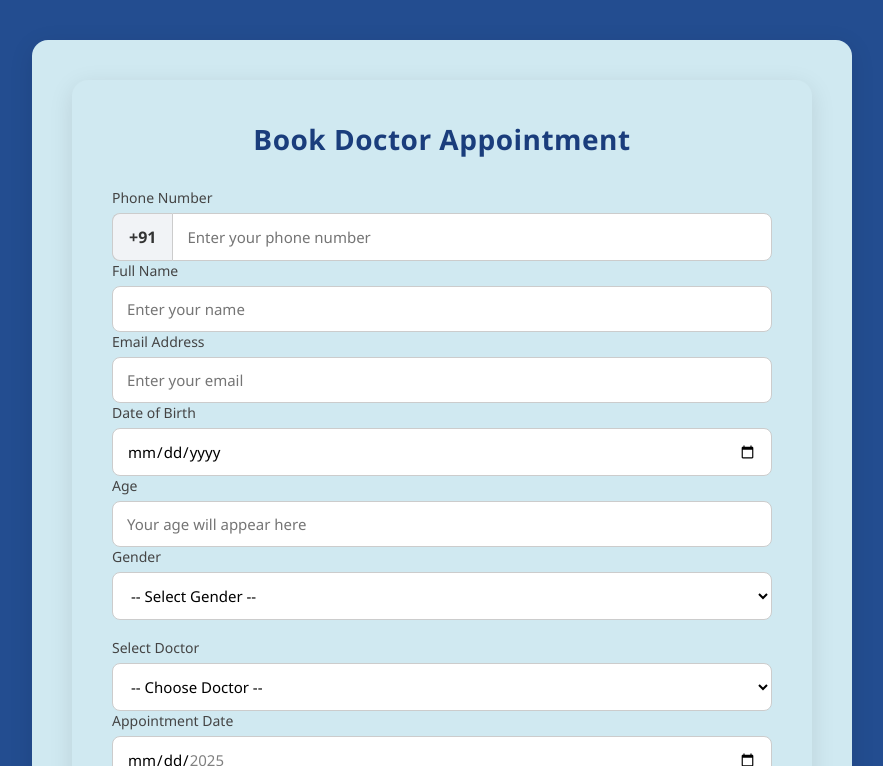
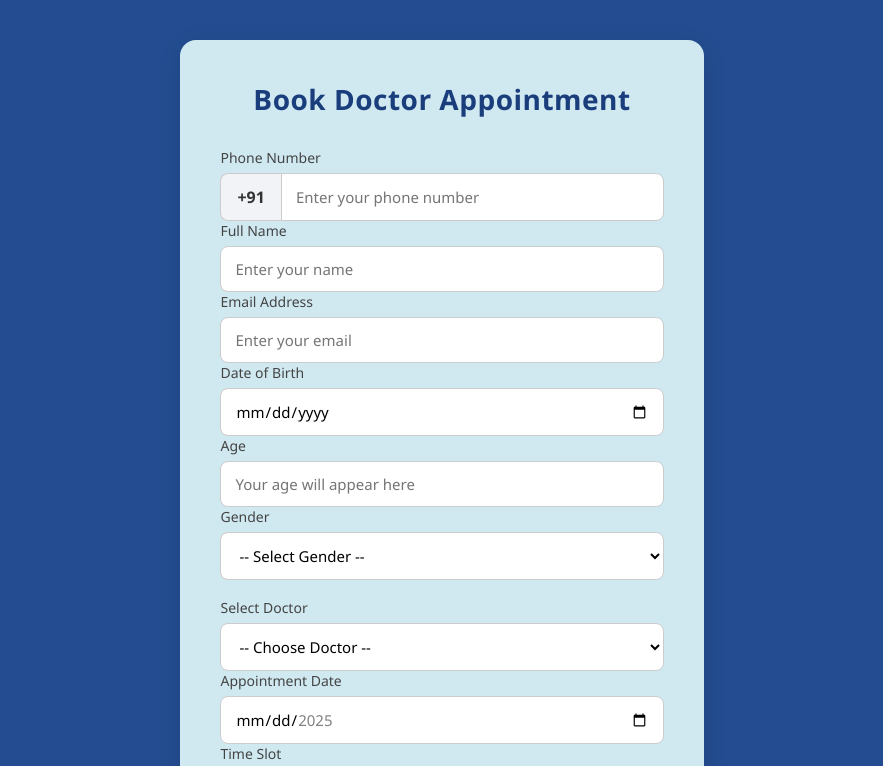
Before and after one commit to henilchaudhary/appointment, a plain HTML site: page index.html in a window 1280 px wide. Both pictures are taken after a click on the button "Book Appointment". Shown: the top 766 px of the page, without its empty margins (198-1081 px from the left). Drawn offline with Linux system fonts and the light colour scheme.

Commit message:
Update index.html

```diff
--- a/index.html
+++ b/index.html
@@ -218,7 +218,7 @@ button:hover {
 </div>
 
 <!-- Appointment Page -->
-<div class="container" id="appointment" style="display:none;">
+<div class="" id="appointment" style="display:none;">
 
 
     <div class="container">
```
